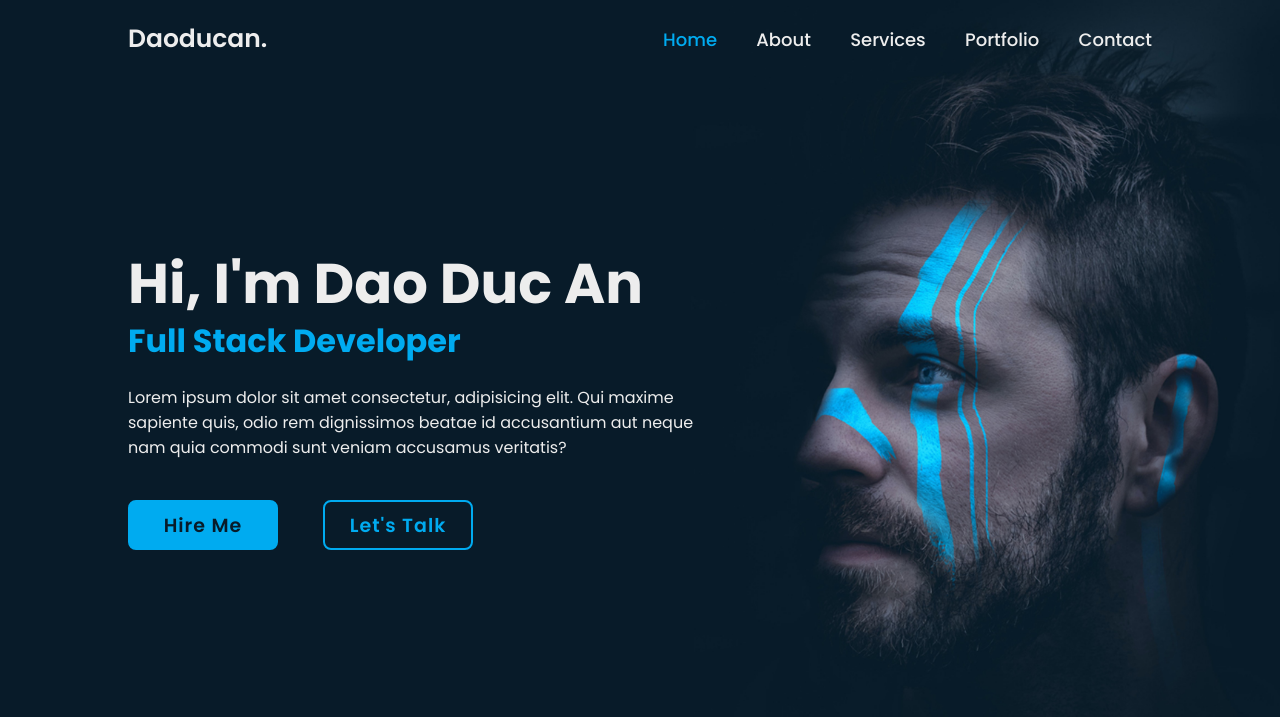
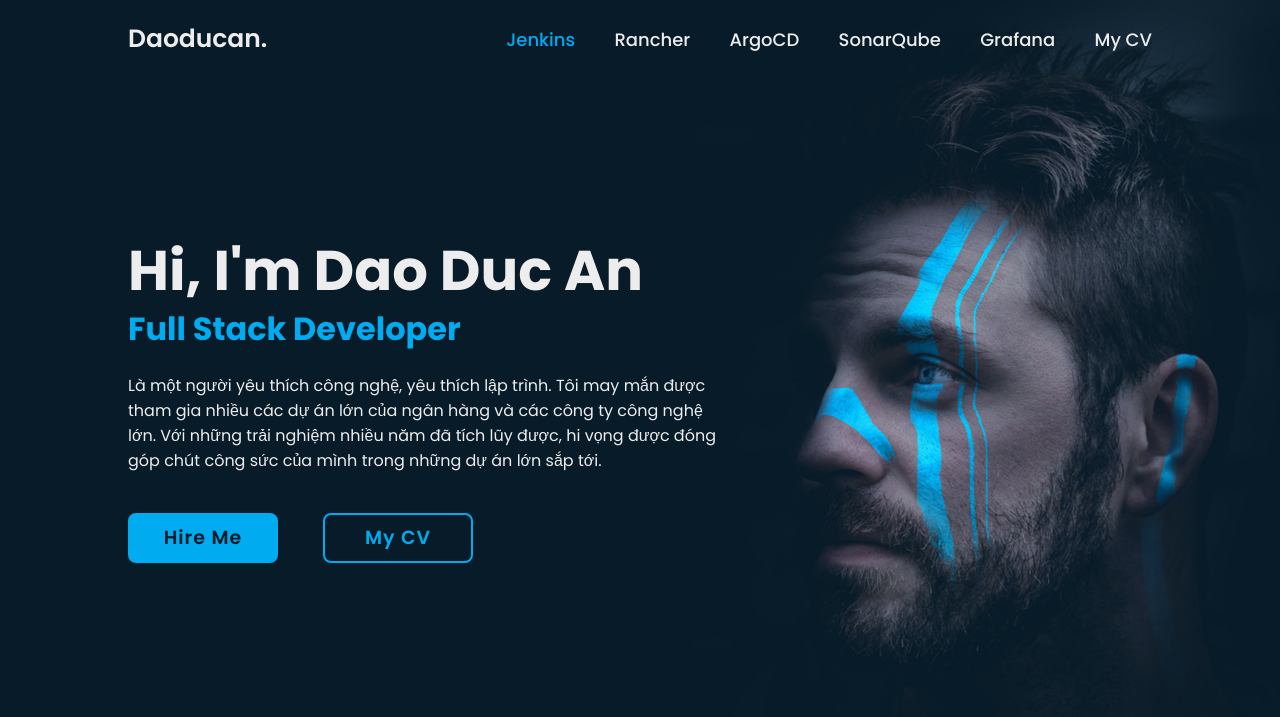
Before and after one commit to daoducan/ui-homepage-website-html-css, a plain HTML site: page index.html in a window 1280 px wide. Shown: the top 717 px of the page. Drawn offline with nearby package versions, Linux system fonts and the light colour scheme.

Commit message:
commit CV update

```diff
--- a/index.html
+++ b/index.html
@@ -5,17 +5,18 @@
     <meta name="viewport" content="width=device-width, initial-scale=1.0">
     <link href='https://unpkg.com/boxicons@2.1.4/css/boxicons.min.css' rel='stylesheet'>
     <link rel="stylesheet" href="style.css">
-    <title>Personal Portfolio Website HTML CSS Only | AnDD</title>
+    <title>Personal Portfolio | Dao Duc An</title>
 </head>
 <body>
     <header class="header">
         <a href="#" class="logo">Daoducan.</a>
         <nav class="navbar">
-            <a href="#" class="active">Home</a>
-            <a href="#">About</a>
-            <a href="#">Services</a>
-            <a href="#">Portfolio</a>
-            <a href="#">Contact</a>
+            <a target="_blank" href="https://jenkins1.daoducan.io.vn/" class="active">Jenkins</a>
+            <a target="_blank" href="https://rancher.daoducan.io.vn/">Rancher</a>
+            <a target="_blank" href="https://argocd.daoducan.io.vn/">ArgoCD</a>
+            <a target="_blank" href="https://sonarqube.daoducan.io.vn/">SonarQube</a>
+            <a target="_blank" href="https://grafana.daoducan.io.vn/">Grafana</a>
+            <a href="CV-DaoDucAn.doc">My CV</a>
         </nav>
     </header>
 
@@ -23,17 +24,17 @@
         <div class="home-content">
             <h1>Hi, I'm Dao Duc An</h1>
             <h3>Full Stack Developer</h3>
-            <p>Lorem ipsum dolor sit amet consectetur, adipisicing elit. Qui maxime sapiente quis, odio rem dignissimos beatae id accusantium aut neque nam quia commodi sunt veniam accusamus veritatis?</p>
+            <p>Là một người yêu thích công nghệ, yêu thích lập trình. Tôi may mắn được tham gia nhiều các dự án lớn của ngân hàng và các công ty công nghệ lớn. Với những trải nghiệm nhiều năm đã tích lũy được, hi vọng được đóng góp chút công sức của mình trong những dự án lớn sắp tới.</p>
             <div class="btn-box">
                 <a href="#">Hire Me</a>
-                <a href="#">Let's Talk</a>
+                <a href="CV-DaoDucAn.doc">My CV</a>
             </div>
         </div>
 
         <div class="home-sci">
-            <a href="#"><i class='bx bxl-facebook'></i></a>
-            <a href="#"><i class='bx bxl-twitter'></i></a>
-            <a href="#"><i class='bx bxl-linkedin'></i></a>
+            <a href="https://daoducan.io.vn/"><i class='bx bxl-facebook'></i></a>
+            <a href="https://daoducan.io.vn/"><i class='bx bxl-twitter'></i></a>
+            <a href="https://daoducan.io.vn/"><i class='bx bxl-linkedin'></i></a>
         </div>
 
         <span class="home-imgHover">
```
Also changed, not shown: 6 other files.
